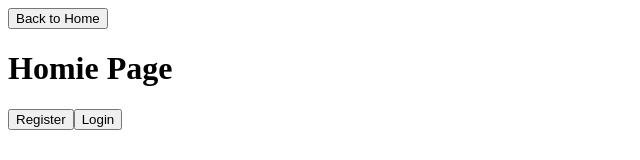
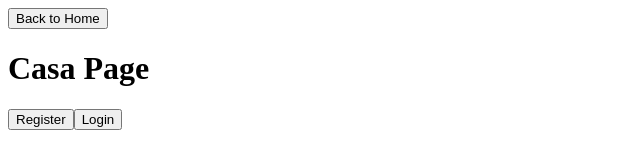
Before and after one commit to jparker15/react101, a React (Create React App) app in the folder client/: page / in a window 1280 px wide. Shown: the top 160 px of the page, without its empty margins (0-640 px from the left). Built offline with nearby package versions, Linux system fonts and the light colour scheme.

Commit message:
change header

```diff
--- a/client/src/Components/Home.js
+++ b/client/src/Components/Home.js
@@ -4,7 +4,7 @@ import Button from './Button'
 export default function home() {
     return (
         <div>
-            <h1>Homie Page</h1>
+            <h1>Casa Page</h1>
             <Button
             text="Register"
             onClick={() =>{
```
